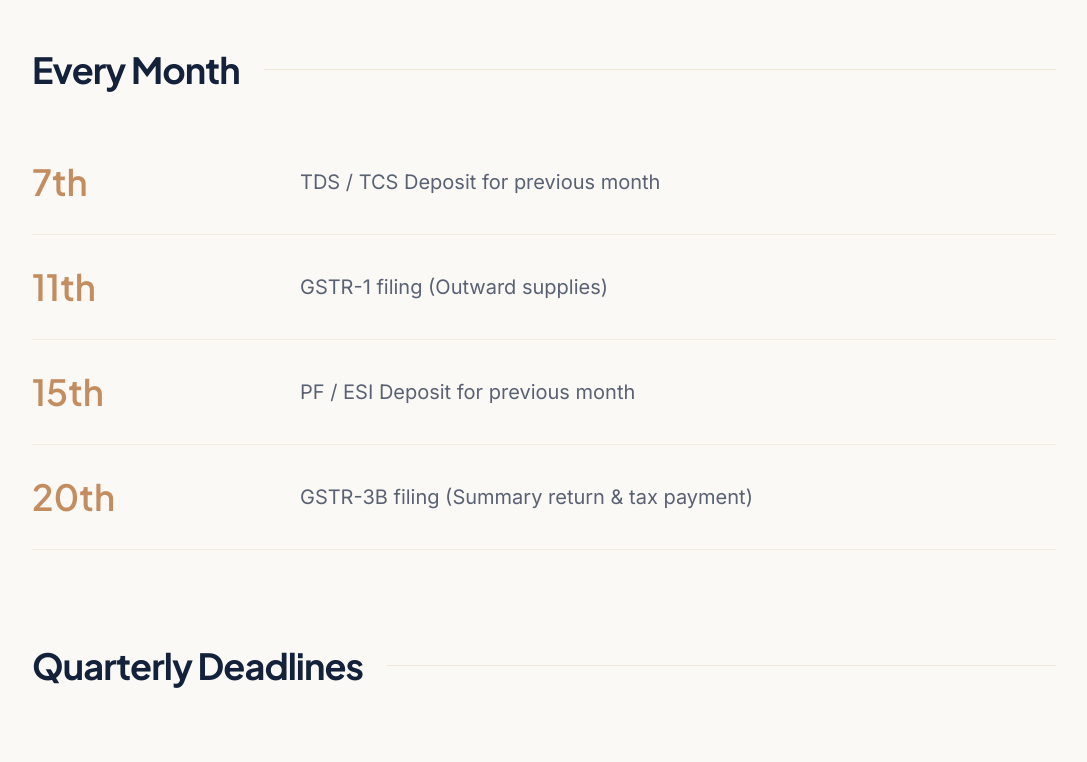
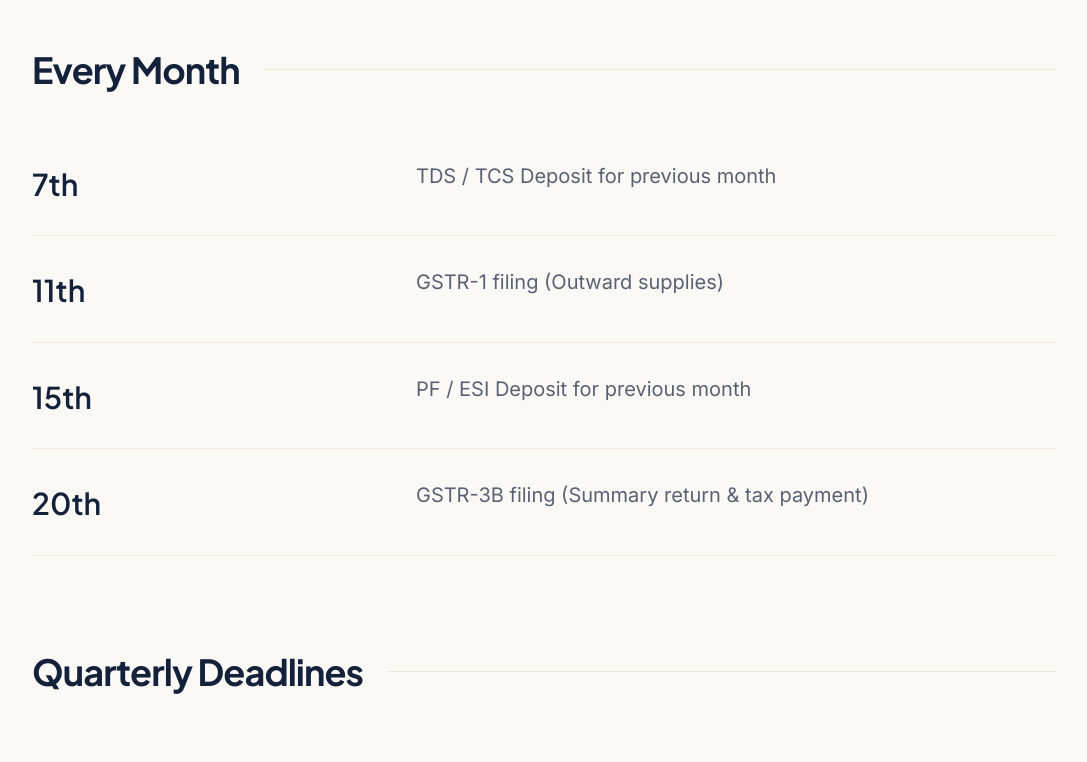
Before and after one commit to RadiaDhaval/finsaar, a Next.js app: page /resources in a window 1280 px wide. Shown: the part 767-1529 px from the top of the page, without its empty margins (96-1183 px from the left). Built offline with nearby package versions, Linux system fonts and the light colour scheme.

Commit message:
ui 6.0.0

```diff
--- a/app/resources/page.tsx
+++ b/app/resources/page.tsx
@@ -136,18 +136,18 @@ export default function ResourcesPage() {
                             {block.items.map((item, j) => (
                               <div
                                 key={j}
-                                className="group grid grid-cols-1 md:grid-cols-12 gap-2 md:gap-8 lg:gap-12 py-6 lg:py-8 border-b border-sand/30 hover:border-copper/40 transition-colors duration-500"
+                                className="group flex flex-col md:flex-row md:items-start gap-3 md:gap-8 lg:gap-16 py-6 lg:py-8 border-b border-sand/30 hover:border-navy/20 transition-colors duration-300 cursor-default"
                               >
-                                <div className="md:col-span-4 lg:col-span-4 xl:col-span-3 flex items-center">
-                                  <span className="font-heading font-light text-3xl lg:text-4xl text-copper/80 group-hover:text-copper transition-colors duration-500 break-words">
+                                <div className="w-full md:w-[280px] lg:w-[320px] shrink-0 pt-1">
+                                  <span className="font-heading font-semibold text-2xl lg:text-3xl text-navy group-hover:text-navy transition-colors duration-300 leading-tight block">
                                     {item.date}
                                   </span>
                                 </div>
-                                <div className="md:col-span-8 lg:col-span-8 xl:col-span-9 flex items-center justify-between">
-                                  <span className="font-body text-lg lg:text-xl text-navy/70 group-hover:text-navy transition-colors duration-500 font-light pr-4">
+                                <div className="flex-1 flex flex-row items-center justify-between gap-4">
+                                  <span className="font-body text-lg lg:text-xl text-navy/70 group-hover:text-navy transition-colors duration-300">
                                     {item.task}
                                   </span>
-                                  <ArrowRight size={24} strokeWidth={1} className="text-copper opacity-100 md:opacity-0 md:group-hover:opacity-100 md:-translate-x-4 md:group-hover:translate-x-0 transition-all duration-500 shrink-0" />
+                                  <ArrowRight size={24} strokeWidth={1.5} className="text-navy opacity-100 md:opacity-0 md:group-hover:opacity-100 md:-translate-x-4 md:group-hover:translate-x-0 transition-all duration-300 shrink-0" />
                                 </div>
                               </div>
                             ))}
```
